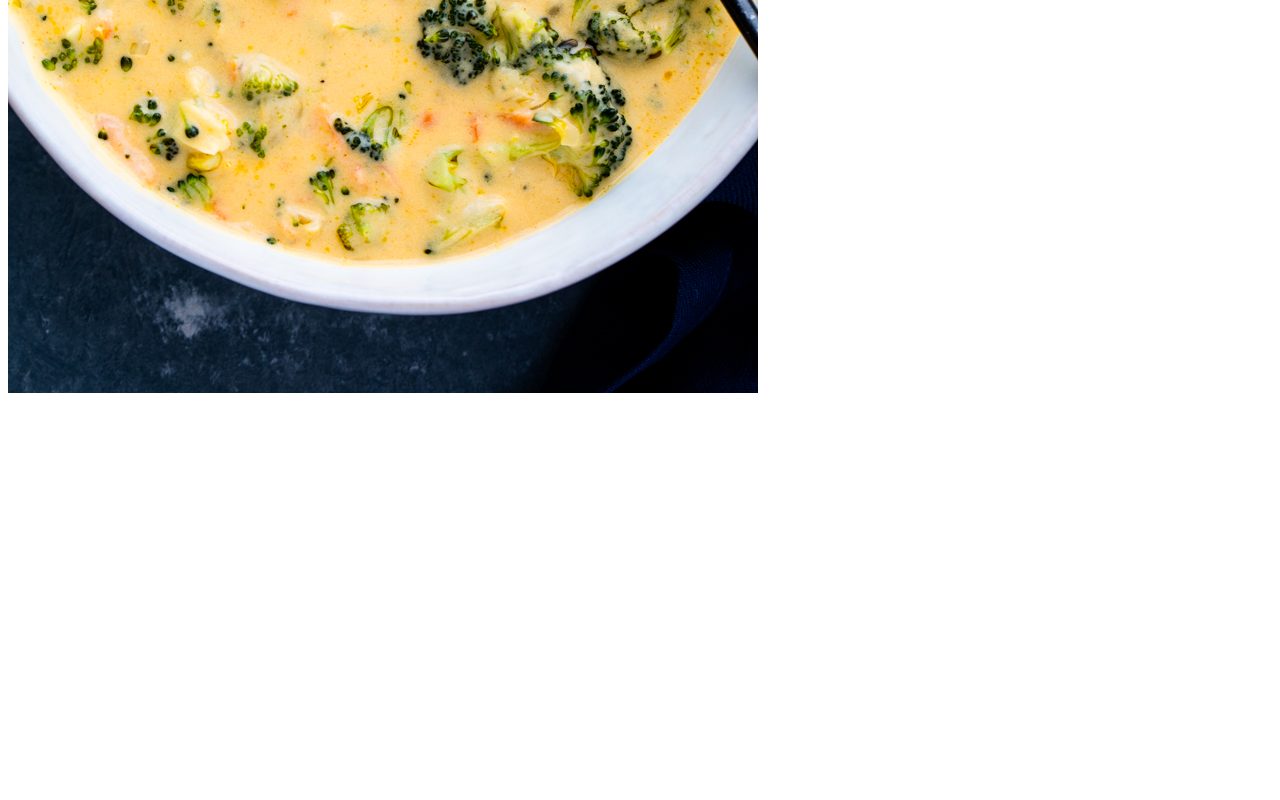
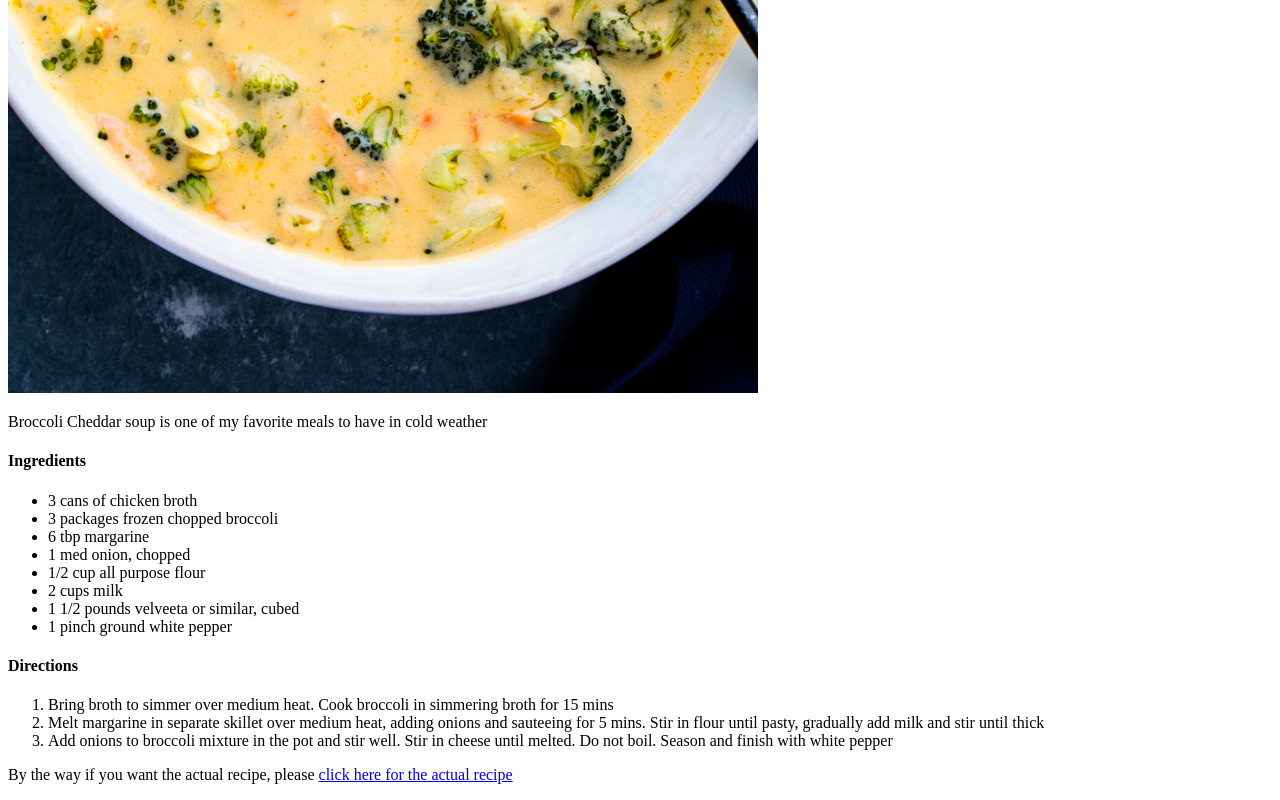
Before and after one commit to drnrbt/recipes, a plain HTML site: page items/broccolicheddarsoup.html in a window 1280 px wide. Shown: the part 665-1465 px from the top of the page. Before the commit the page ends 1070 px from the top, so only its background shows below. Drawn offline with Linux system fonts and the light colour scheme.

Commit message:
Add contents and recipe for broccoli cheddar soup

```diff
--- a/items/broccolicheddarsoup.html
+++ b/items/broccolicheddarsoup.html
@@ -8,5 +8,24 @@
 </head>
 <body>
     <img src="../images/broccolisoup.jpg" alt="image of Broccoli Cheddar Soup">
+    <p>Broccoli Cheddar soup is one of my favorite meals to have in cold weather</p>
+    <h4>Ingredients</h4>
+    <ul>
+        <li>3 cans of chicken broth</li>
+        <li>3 packages frozen chopped broccoli</li>
+        <li>6 tbp margarine</li>
+        <li>1 med onion, chopped</li>
+        <li>1/2 cup all purpose flour</li>
+        <li>2 cups milk</li>
+        <li>1 1/2 pounds velveeta or similar, cubed</li>
+        <li>1 pinch ground white pepper</li>
+    </ul>
+    <h4>Directions</h4>
+    <ol>
+        <li>Bring broth to simmer over medium heat. Cook broccoli in simmering broth for 15 mins</li>
+        <li>Melt margarine in separate skillet over medium heat, adding onions and sauteeing for 5 mins. Stir in flour until pasty, gradually add milk and stir until thick</li>
+        <li>Add onions to broccoli mixture in the pot and stir well. Stir in cheese until melted. Do not boil. Season and finish with white pepper</li>
+    </ol>
+    <p>By the way if you want the actual recipe, please <a href="https://www.allrecipes.com/recipe/15113/broccoli-cheese-soup-v/">click here for the actual recipe</a></p>
 </body>
 </html>
```
